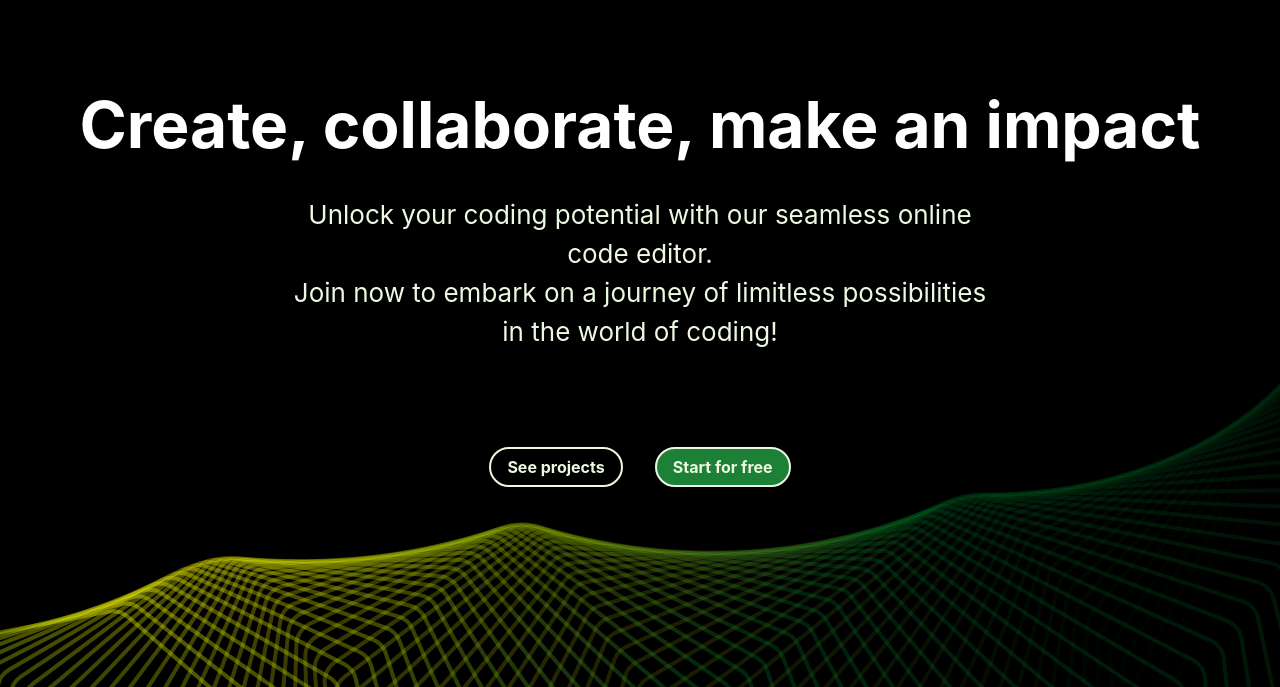
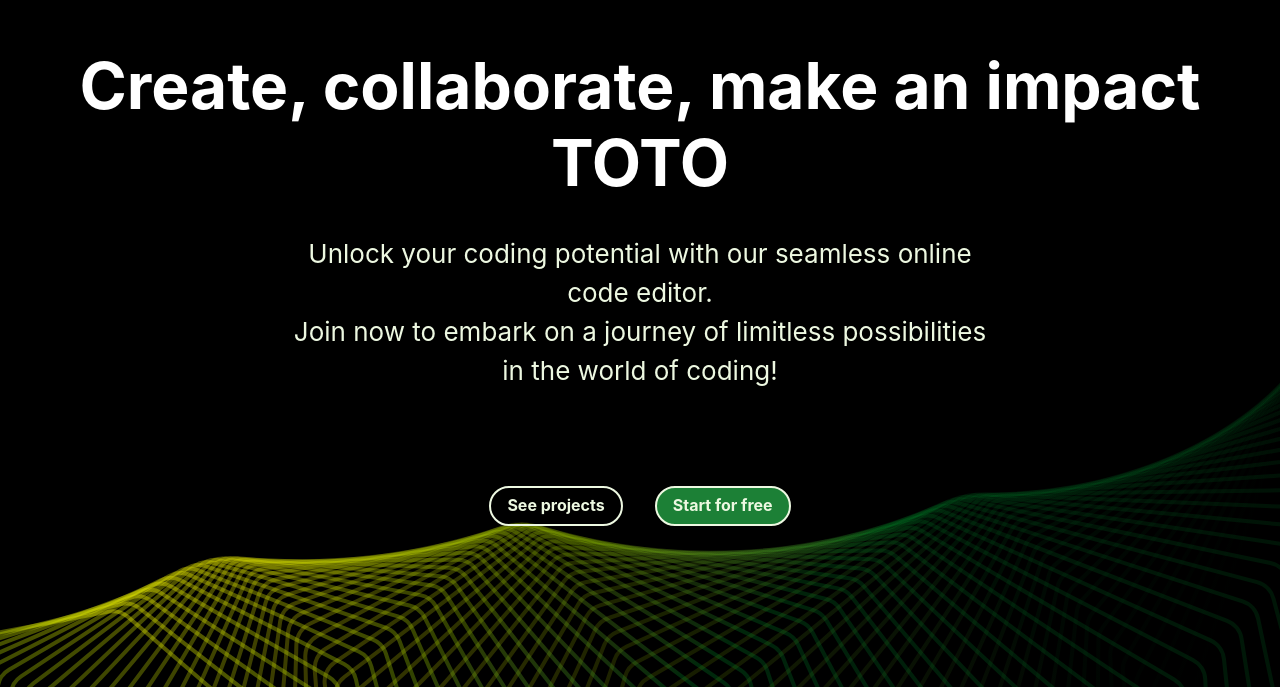
Before and after one commit to WildCodeSchool/2309-wns-jaune-wild-code-hub, a Next.js app in the folder frontend/: page / in a window 1280 px wide. Shown: the part 113-800 px from the top of the page. Built offline with nearby package versions, Linux system fonts and the light colour scheme.

Commit message:
update home page test toto

```diff
--- a/frontend/src/pages/index.tsx
+++ b/frontend/src/pages/index.tsx
@@ -40,7 +40,7 @@ export default function Home() {
         gap={"2rem"}
       >
         <Heading variant="homepage" textAlign="center">
-          Create, collaborate, make an impact
+          Create, collaborate, make an impact TOTO
         </Heading>
         <Text
           color={"text"}
```
